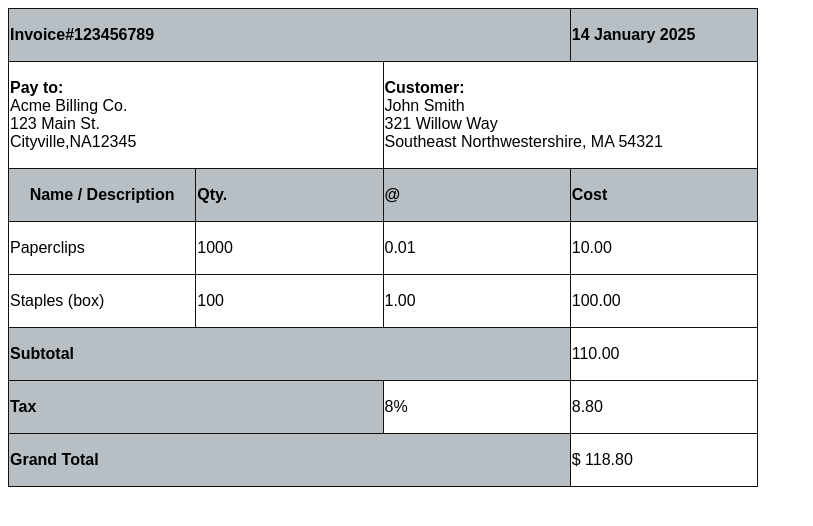
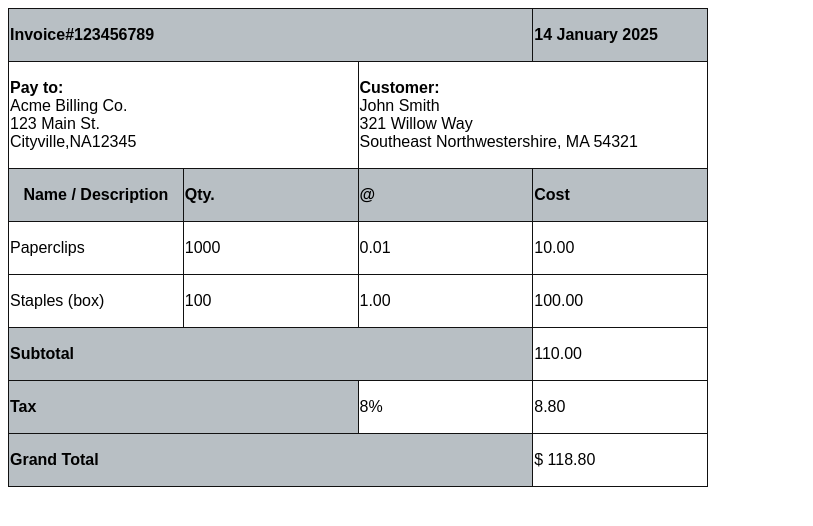
Before and after one commit to JESUSRAAD/HTML-Intermedio, a plain HTML site: page index.html in a window 1280 px wide. Shown: the whole page, without its empty margins (0-813 px from the left). Drawn offline with Linux system fonts and the light colour scheme.

Commit message:
finish 4.0

```diff
--- a/index.html
+++ b/index.html
@@ -9,14 +9,14 @@
     <font face="arial">
     <table
       border="1"
-      style="border-collapse: collapse;"
+      style="border-collapse: collapse; width: 700px;"
       bordercolor="#111111"
-      width="750"
-      height="400"
+
+
 
 
     >
-      <tr style="height: 50; background-color: #b8bfc4" >
+      <tr style="height: 50; background-color: #b8bfc4"  >
         <th colspan="3" align="left"><p>Invoice#123456789</p></th>
         <th width="150" align="left"><p>14 January 2025</p></th>
       </tr>
```
